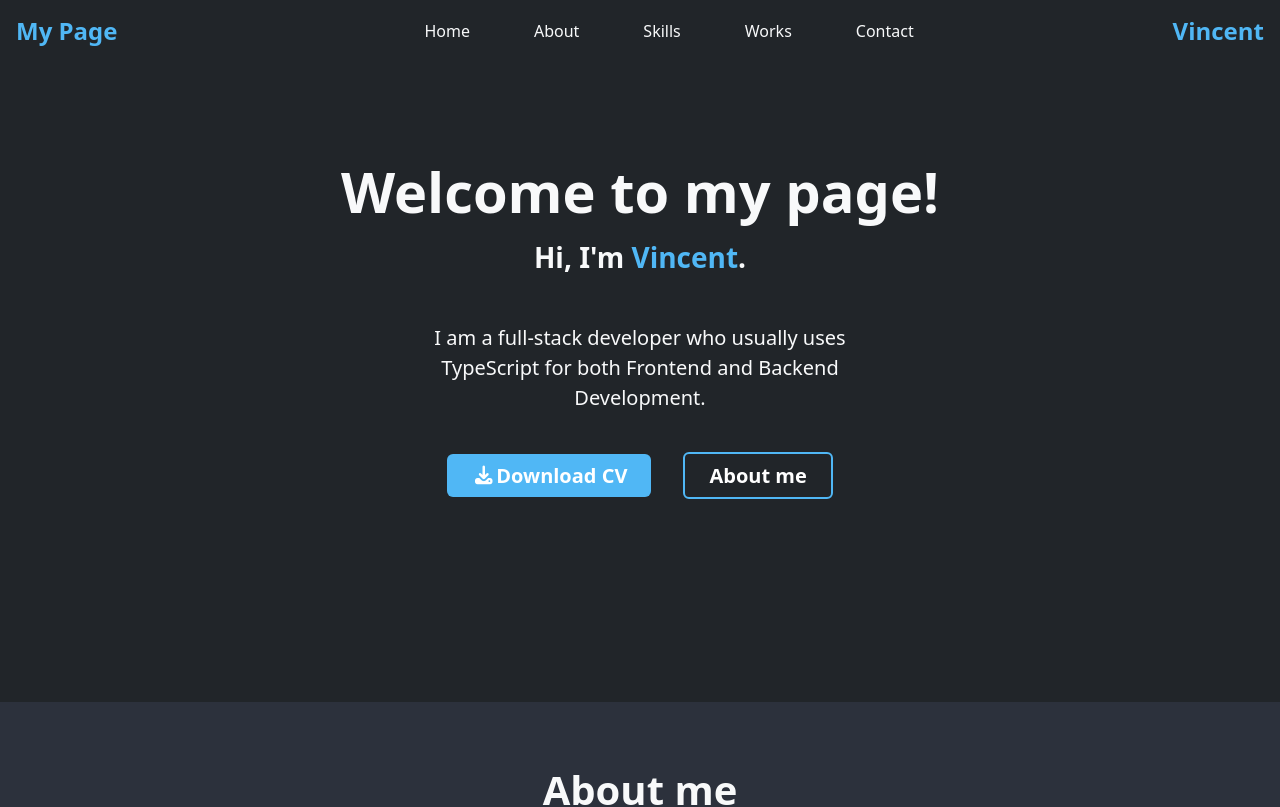
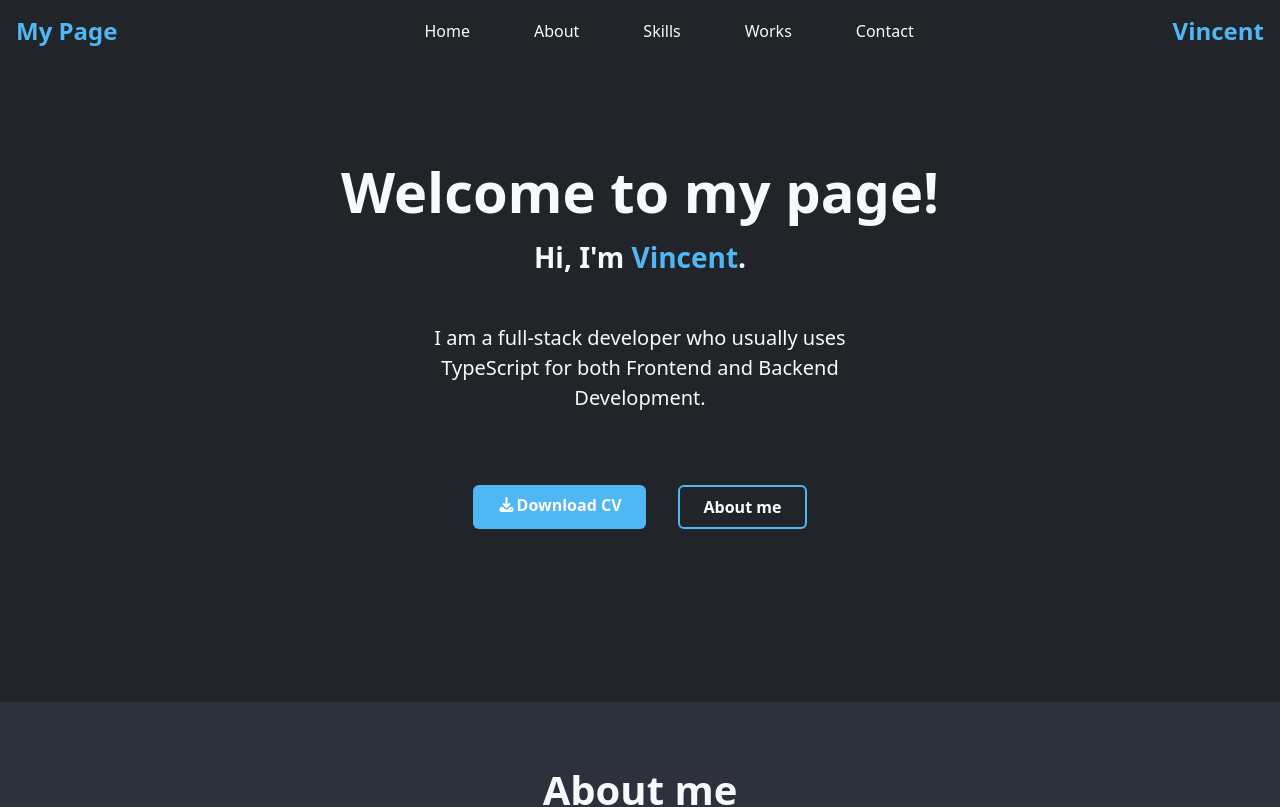
Before and after one commit to Ibord37/MyPW, a React (Vite) app: page / in a window 1280 px wide. Shown: the top 807 px of the page. Built offline with nearby package versions, Linux system fonts and the light colour scheme; no server answers.

Commit message:
Adjusted home page size button for android.

```diff
--- a/src/components/Home.tsx
+++ b/src/components/Home.tsx
@@ -13,10 +13,10 @@ const Home = () => {
                     </div>
                 </div>
             </div>
-            <div className="mt-5">
-                <a className="button text-white rounded-2 border-0 outline-0 text-decoration-none py-2 px-4 fs-5 my-4 mx-3 fw-bold"
+            <div className="col-12 col-md-12 d-flex justify-content-center mt-5">
+                <a className="button text-white rounded-2 border-0 outline-0 text-decoration-none fs-6 py-2 px-4 fs-5 my-4 mx-3 fw-bold"
                     style={{ background: "var(--fav-color)" }} href={CVSaya} download="Vincent's CV" target="_blank" rel="noreferrer" ><i className="fas fa-download"></i>Download CV</a>
-                <a className="button text-white bg-transparent border-2 rounded-2 outline-0 text-decoration-none py-2 px-4 fs-5 my-4 mx-3 fw-bold"
+                <a className="button text-white bg-transparent border-2 rounded-2 outline-0 fs-6 text-decoration-none py-2 px-4 fs-5 my-4 mx-3 fw-bold"
                     style={{ borderColor: "var(--fav-color)", borderStyle: "solid" }} href="#about">About me</a>
             </div>
         </section>
```
